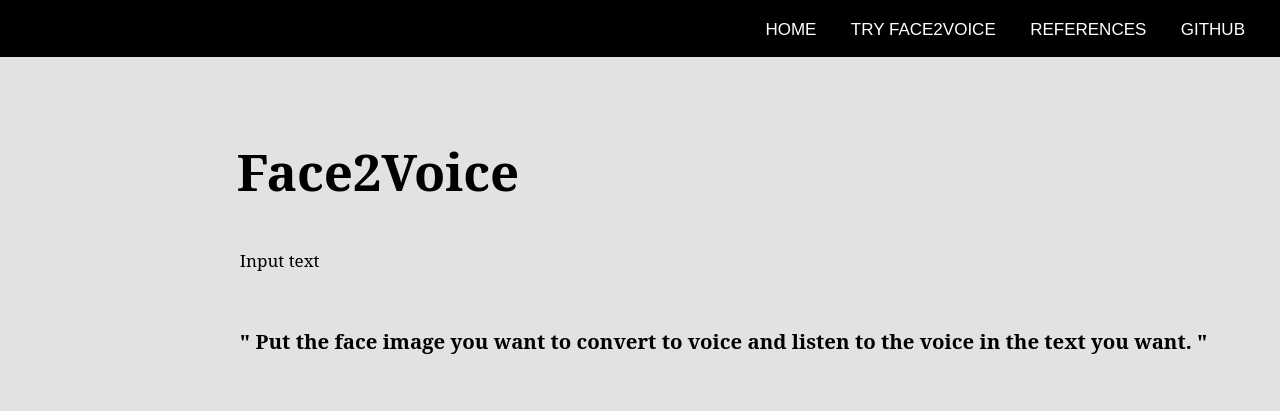
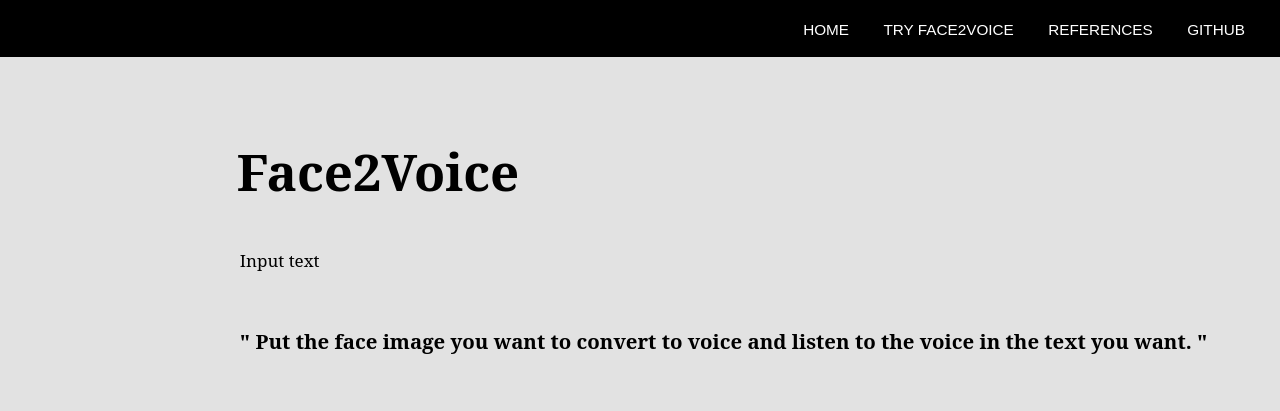
Before and after one commit to jh5-6/Face2Voice, a Flask app: page / in a window 1280 px wide; the page is wider, and only the part inside the window is pictured. Shown: the top 411 px of that part. Run offline with Flask 2, Linux system fonts and the light colour scheme; parts of the project's set-up code (start-up, migrations or seed data) failed here and were passed over; some web fonts are replaced.

Commit message:
[DESIGN] resize navigation menu item

```diff
--- a/static/css/style.css
+++ b/static/css/style.css
@@ -40,7 +40,7 @@ nav ul {
 nav li {
     clear: both;
     font-family: 'Arial',Arial,sans-serif;
-    font-size: 1em;
+    font-size: 0.9em;
     display: inline-block;
     padding-left: 15px;
     padding-right: 15px;
```
